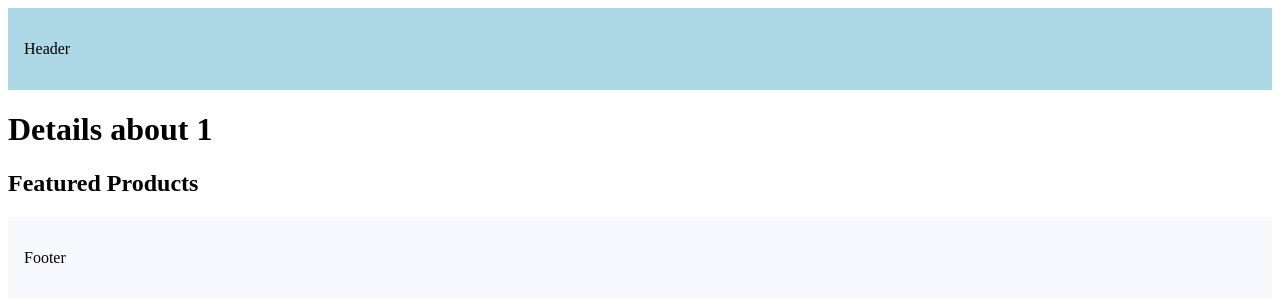
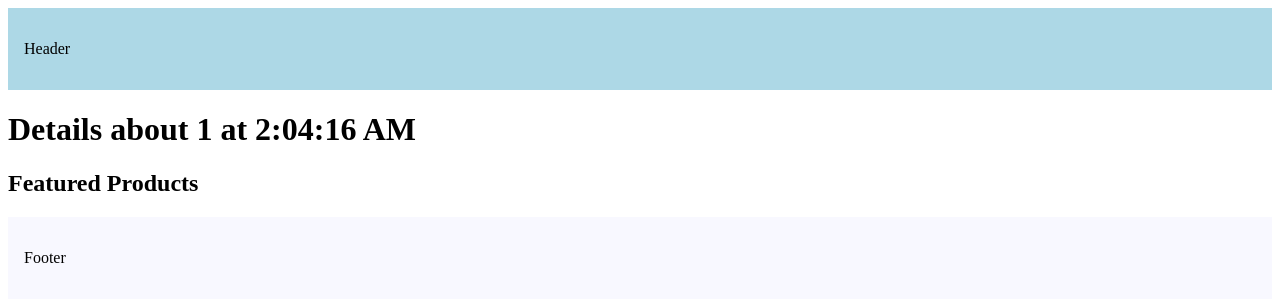
Before and after one commit to ocmtrinidad/next.js-tutorial, a Next.js app: page /products/1 in a window 1280 px wide. Shown: the top 302 px of the page. Built offline with nearby package versions, Linux system fonts and the light colour scheme.

Commit message:
Worked with generateStaticParams() and dynamicParams

```diff
--- a/src/app/products/[productId]/page.tsx
+++ b/src/app/products/[productId]/page.tsx
@@ -1,9 +1,27 @@
+// dynamicParams default to true. A true dynamicParams generates a html file in .next to serve if it isnt in generateStaticParams. A false dynamicParams returns a 404 error page.
+// export const dynamicParams = false;
+
+// generateStaticParams() is a Next.js feature that prerenders routes based on an array of params.
+export async function generateStaticParams() {
+  return [
+    {
+      productId: "1"
+    },
+    {
+      productId: "2"
+    },
+    {
+      productId: "3"
+    }
+  ]
+}
+
 const ProductDetails = async ({ params }: {
   params: Promise<{ productId: string }>;
 }) => {
   const { productId } = await params;
 
-  return <h1>Details about {productId}</h1>;
+  return <h1>Details about {productId} at {new Date().toLocaleTimeString()}</h1>;
 };
 
 export default ProductDetails;
```
